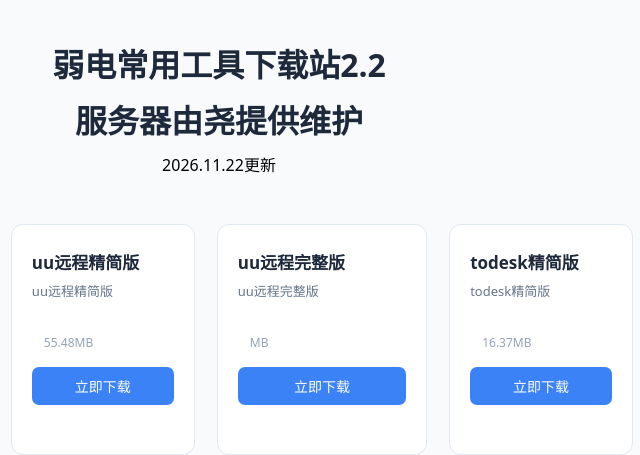
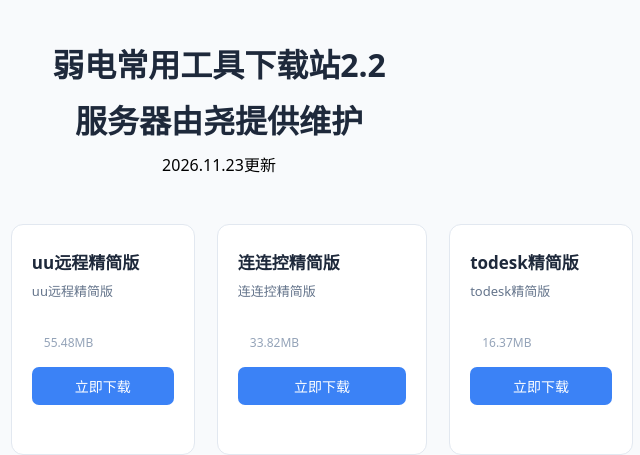
Before and after one commit to yaoqpmz/yaoqpmz.github.io, a plain HTML site: page index.html in a window 1280 px wide. Shown: the top 455 px of the page, 421-1061 px from the left. Drawn offline with Linux system fonts and the light colour scheme.

Commit message:
Update index.html

```diff
--- a/index.html
+++ b/index.html
@@ -106,7 +106,7 @@
         <div class="page-header">
             <h1>弱电常用工具下载站2.2</h1>
             <h1>服务器由尧提供维护</h1>
-            <p>2026.11.22更新</p>
+            <p>2026.11.23更新</p>
             </div>
         <div class="grid-box">
             <!-- 第1行 6个 -->
@@ -129,10 +129,10 @@
                 <a href="https://pinco.seewo.com/s/c52122630cb640f49b1026137f7b8f4f" class="download-btn">立即下载</a>
             </div>
             <div class="card">
-                <h3>uu远程完整版</h3>
-                <p class="desc">uu远程完整版</p>
-                <div class="info-line"><span></span><span>MB</span></div>
-                <a href="填写你的文件地址" class="download-btn">立即下载</a>
+                <h3>连连控精简版</h3>
+                <p class="desc">连连控精简版</p>
+                <div class="info-line"><span></span><span>33.82MB</span></div>
+                <a href="https://pinco.seewo.com/s/57572949dfd9469aa5f3ecee70c318ac" class="download-btn">立即下载</a>
             </div>
             <div class="card">
                 <h3>todesk精简版</h3>
```
